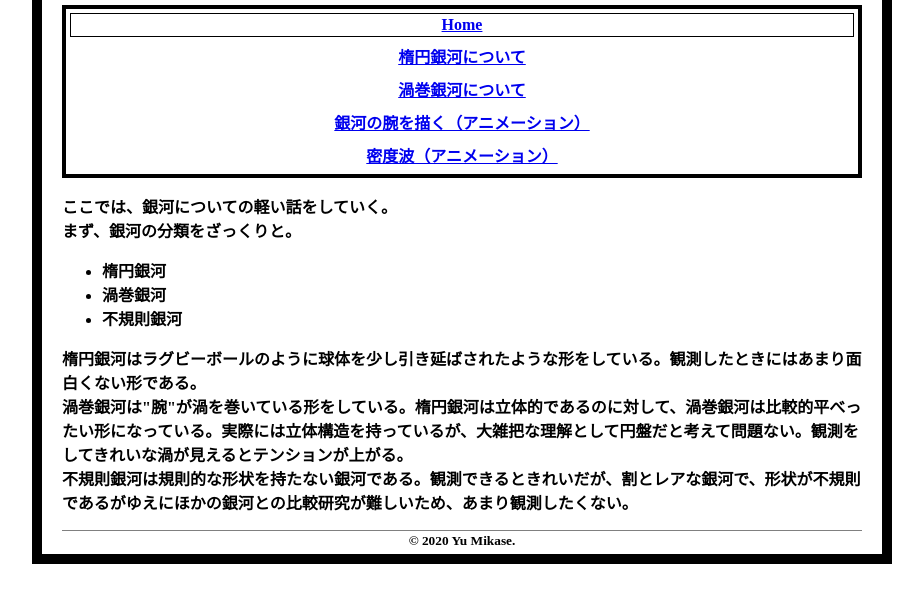
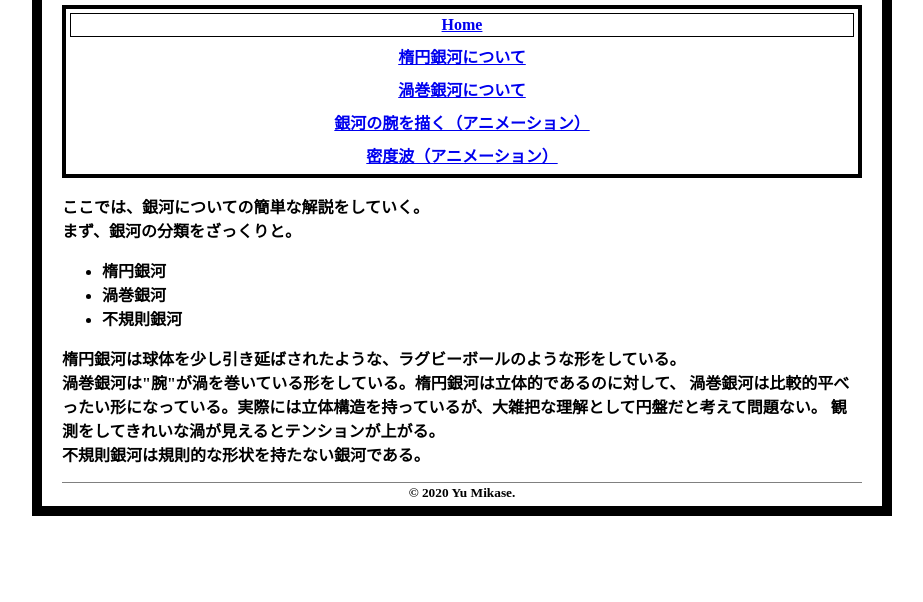
Before and after one commit to YuMikase/GalaxyPage, a plain HTML site: page index.html in a window 1280 px wide. Shown: the part 108-710 px from the top of the page, without its empty margins (178-1101 px from the left). Drawn offline with Linux system fonts and the light colour scheme.

Commit message:
Add files via upload

```diff
--- a/index.html
+++ b/index.html
@@ -11,16 +11,22 @@
             <script type="text/javascript">out_contents(0);</script>
         </header>
         <main>
-            <p>ここでは、銀河についての軽い話をしていく。
-            <br />まず、銀河の分類をざっくりと。</p>
+            <p>
+                ここでは、銀河についての簡単な解説をしていく。
+                <br />まず、銀河の分類をざっくりと。
+            </p>
             <ul>
                 <li>楕円銀河</li>
                 <li>渦巻銀河</li>
                 <li>不規則銀河</li>
             </ul>
-            <p>楕円銀河はラグビーボールのように球体を少し引き延ばされたような形をしている。観測したときにはあまり面白くない形である。
-            <br />渦巻銀河は"腕"が渦を巻いている形をしている。楕円銀河は立体的であるのに対して、渦巻銀河は比較的平べったい形になっている。実際には立体構造を持っているが、大雑把な理解として円盤だと考えて問題ない。観測をしてきれいな渦が見えるとテンションが上がる。
-            <br />不規則銀河は規則的な形状を持たない銀河である。観測できるときれいだが、割とレアな銀河で、形状が不規則であるがゆえにほかの銀河との比較研究が難しいため、あまり観測したくない。</p>
+            <p>
+                楕円銀河は球体を少し引き延ばされたような、ラグビーボールのような形をしている。
+                <br />渦巻銀河は"腕"が渦を巻いている形をしている。楕円銀河は立体的であるのに対して、
+                渦巻銀河は比較的平べったい形になっている。実際には立体構造を持っているが、大雑把な理解として円盤だと考えて問題ない。
+                観測をしてきれいな渦が見えるとテンションが上がる。
+                <br />不規則銀河は規則的な形状を持たない銀河である。
+            </p>
         </main>
         <script type="text/javascript">out_footer();</script>
     </body>
```
Also changed, not shown: spiral.html (+13 -5 lines), varArm.html (+1 -2 lines), dwave.html (line endings or trailing spaces), ellipse.html (line endings or trailing spaces).
